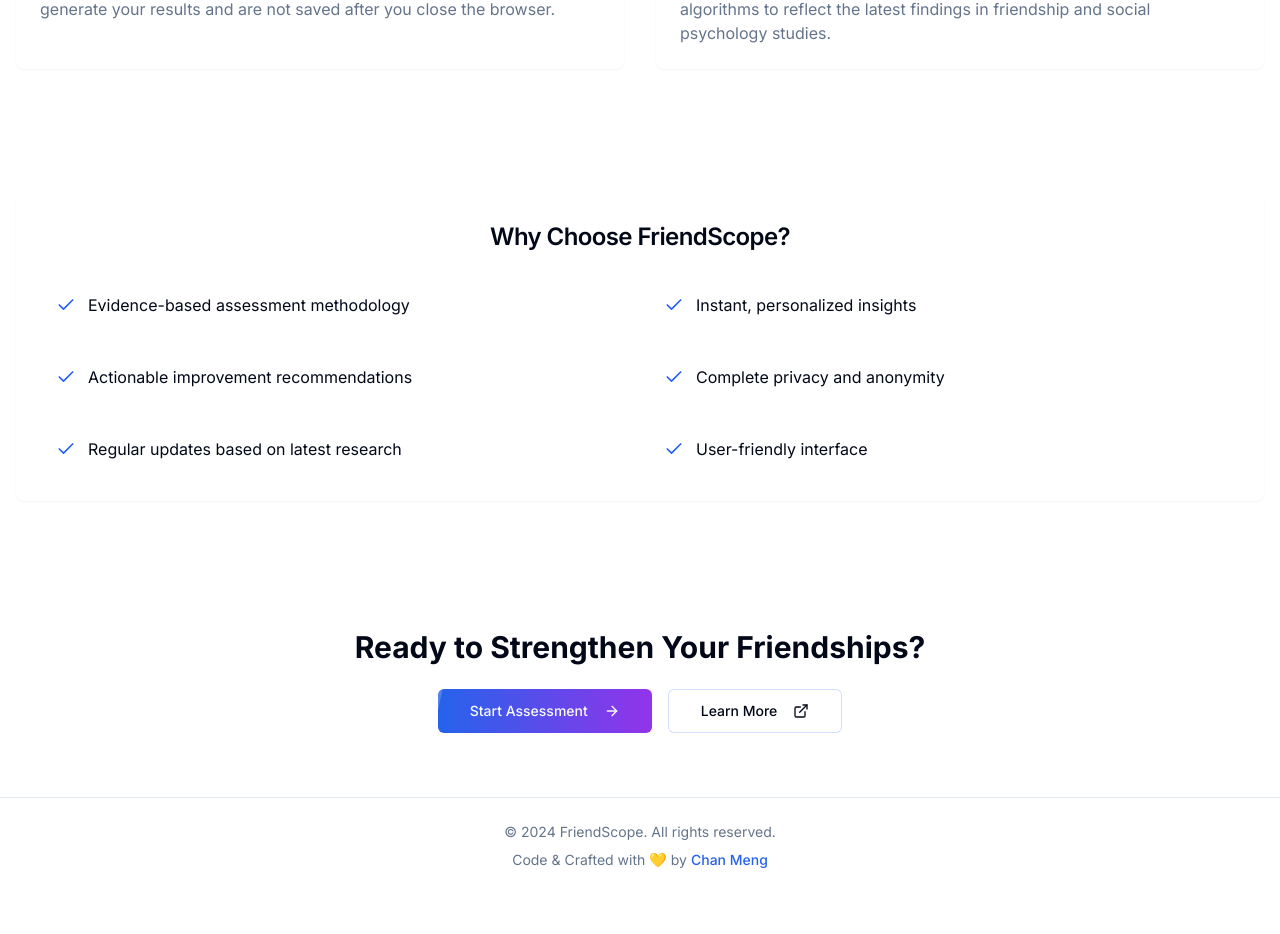
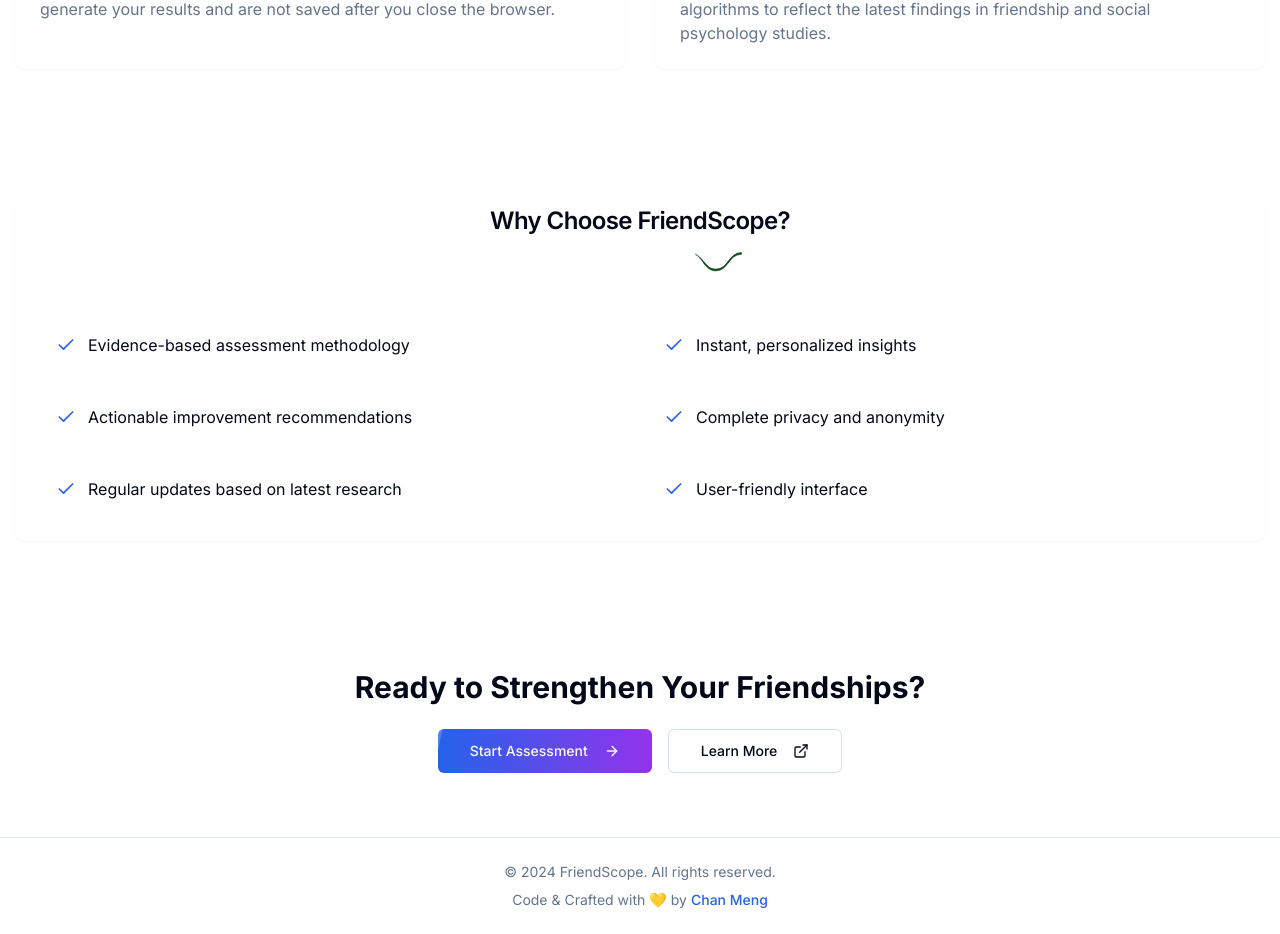
Before and after one commit to pranavwaykar/friendscope, a Next.js app: page /about in a window 1280 px wide. Shown: the part 1191-2125 px from the top of the page. Before the commit the page ends 2085 px from the top, so only its background shows below. Built offline with nearby package versions, Linux system fonts and the light colour scheme.

Commit message:
Adding Wavy Line Lottie Animation

```diff
--- a/app/about/page.tsx
+++ b/app/about/page.tsx
@@ -163,12 +163,57 @@
             </div>
 
             {/* Benefits Section */}
+            {/*<div className="container px-4 py-16">*/}
+            {/*    <Card className="border-none bg-white/50 backdrop-blur-sm">*/}
+            {/*        <CardHeader className="space-y-0 pb-2">*/}
+            {/*            <CardTitle className="text-2xl text-center mb-0">Why Choose FriendScope?</CardTitle>*/}
+            {/*            <div className="w-64 h-12 mx-auto -mt-16">*/}
+            {/*                <LottieAnimation*/}
+            {/*                    path="/Lottie/wave-line.json"*/}
+            {/*                    className="w-full h-full"*/}
+            {/*                />*/}
+            {/*            </div>*/}
+            {/*        </CardHeader>*/}
+            {/*        <CardContent>*/}
+            {/*            <div className="grid grid-cols-1 md:grid-cols-2 gap-4">*/}
+            {/*                {benefits.map((benefit, index) => (*/}
+            {/*                    <motion.div*/}
+            {/*                        key={benefit}*/}
+            {/*                        initial={{ opacity: 0, x: -20 }}*/}
+            {/*                        whileInView={{ opacity: 1, x: 0 }}*/}
+            {/*                        transition={{ delay: index * 0.1 }}*/}
+            {/*                        viewport={{ once: true }}*/}
+            {/*                        className="flex items-center gap-3 p-4 rounded-lg hover:bg-white/60 transition-colors"*/}
+            {/*                    >*/}
+            {/*                        <div className="flex-shrink-0">*/}
+            {/*                            <Check className="w-5 h-5 text-primary" />*/}
+            {/*                        </div>*/}
+            {/*                        <span>{benefit}</span>*/}
+            {/*                    </motion.div>*/}
+            {/*                ))}*/}
+            {/*            </div>*/}
+            {/*        </CardContent>*/}
+            {/*    </Card>*/}
+            {/*</div>*/}
+
+            {/* Benefits Section */}
             <div className="container px-4 py-16">
                 <Card className="border-none bg-white/50 backdrop-blur-sm">
-                    <CardHeader>
-                        <CardTitle className="text-2xl text-center">Why Choose FriendScope?</CardTitle>
+                    <div className="flex flex-col items-center relative"> {/* 新的flex容器 */}
+                        <CardHeader className="pb-16 pt-2"> {/* 调整padding */}
+                            <CardTitle className="text-2xl text-center">
+                                Why Choose FriendScope?
+                            </CardTitle>
                         </CardHeader>
-                    <CardContent>
+
+                        <div className="w-64 h-8 absolute -mt-16"> {/* 调整大小和位置 */}
+                            <LottieAnimation
+                                path="/Lottie/wave-line.json"
+                                className="w-full h-full"
+                            />
+                        </div>
+
+                        <CardContent className="w-full pt-4"> {/* 调整内容区域 */}
                             <div className="grid grid-cols-1 md:grid-cols-2 gap-4">
                                 {benefits.map((benefit, index) => (
                                     <motion.div
@@ -187,8 +232,10 @@
                                 ))}
                             </div>
                         </CardContent>
+                    </div>
                 </Card>
             </div>
+
 
             {/* CTA Section */}
             <div className="container px-4 py-16">
```
Lines whose indentation alone changed are shown as unchanged.
